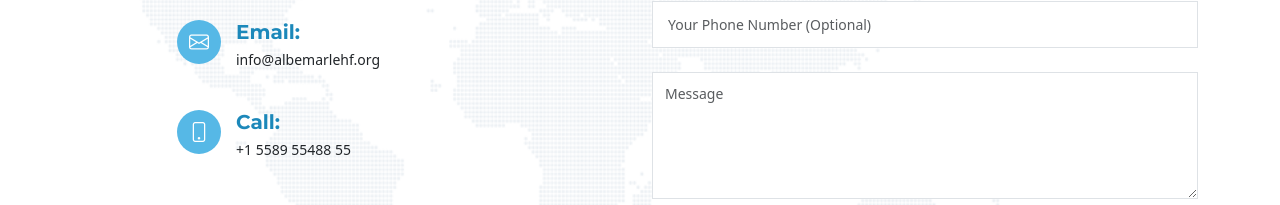
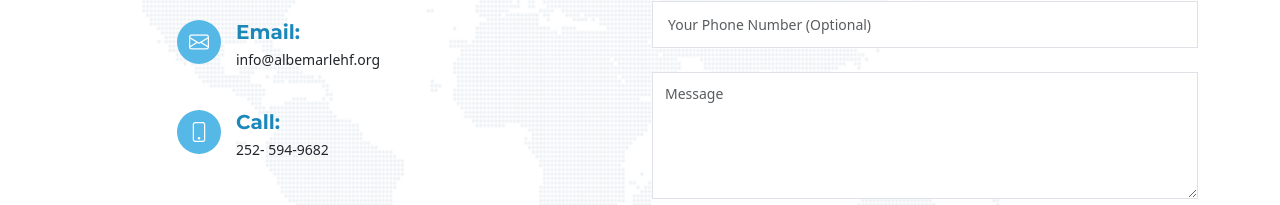
Before and after one commit to KellynCodes/ablemarle, an Angular app: page /contact in a window 1280 px wide. Shown: the part 459-664 px from the top of the page. Built offline with nearby package versions, Linux system fonts and the light colour scheme.

Commit message:
Update contact.html

```diff
--- a/src/app/pages/contact/contact.html
+++ b/src/app/pages/contact/contact.html
@@ -26,7 +26,7 @@
           <i class="bi bi-phone flex-shrink-0"></i>
           <div>
             <h4>Call:</h4>
-            <p>+1 5589 55488 55</p>
+            <p>252- 594-9682</p>
           </div>
         </div>
         <!-- End Info Item -->
```
